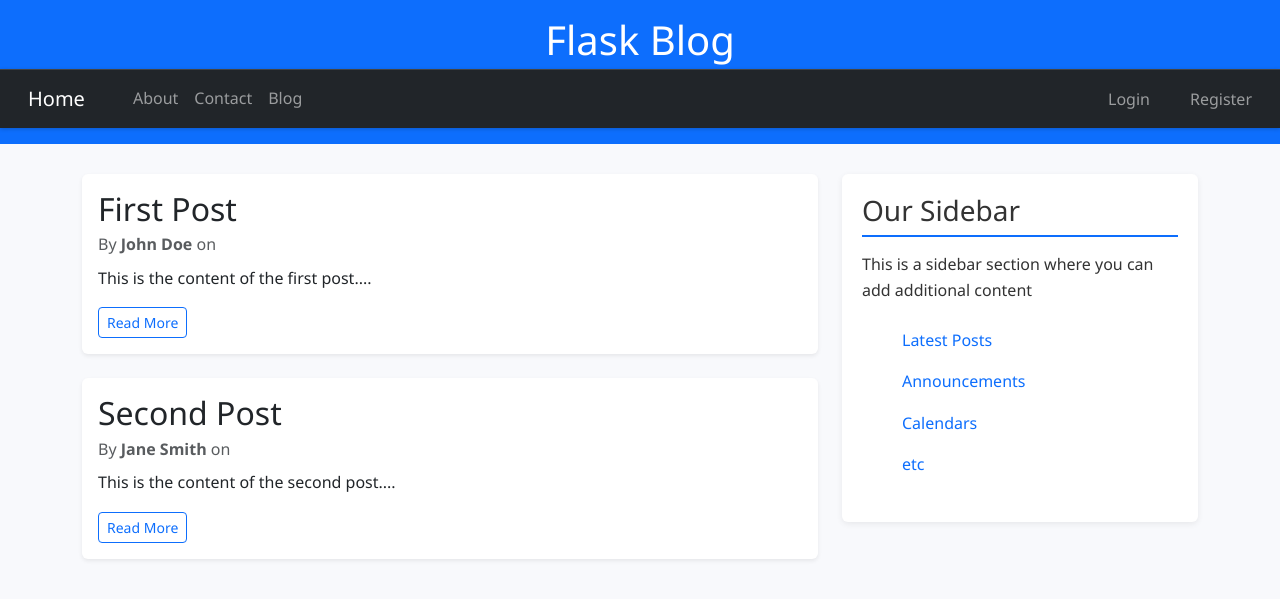
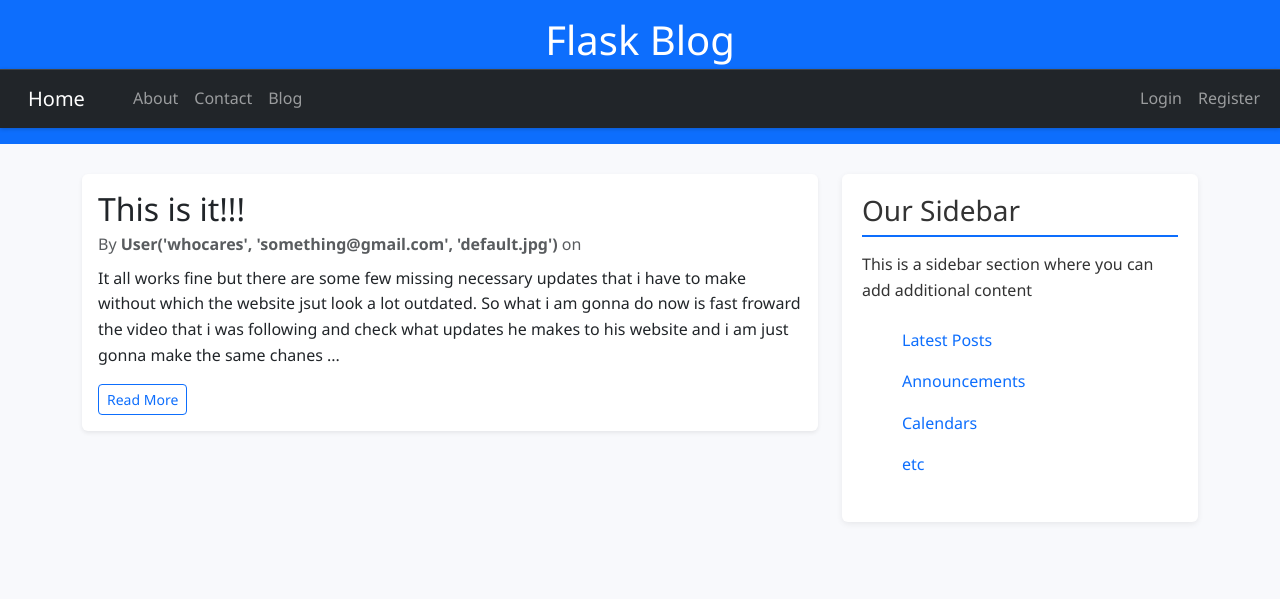
Before and after one commit to lostcoin-afk/BlogPost_Flask, a Flask app: page / in a window 1280 px wide. Shown: the top 599 px of the page. Run offline with Flask 3, Linux system fonts and the light colour scheme; data comes from the database, SQL or seed files in the repository; both versions use the stored data as it was after the commit.

Commit message:
Adding Deleting LogOnOut Account PostVisibility Done

```diff
--- a/flaskBlogs/models.py
+++ b/flaskBlogs/models.py
@@ -1,7 +1,8 @@
 from flaskBlogs import db
 from datetime import datetime
+from flask_login import UserMixin
 
-class User(db.Model):
+class User(db.Model, UserMixin):
     __tablename__ = 'users'  # Explicitly set the table name
     id = db.Column(db.Integer,unique=True, primary_key=True)
     name= db.Column(db.String(100), nullable=False)
@@ -15,12 +16,13 @@ class User(db.Model):
         return f"User('{self.username}', '{self.email}', '{self.image_file}')"
 
 
-class Post(db.Model):
+class Post(db.Model, UserMixin):
     __tablename__ = 'posts'  # Explicitly set the table name
     id = db.Column(db.Integer, unique=True, primary_key=True)
     title = db.Column(db.String(100), nullable=False)
     content = db.Column(db.Text, nullable=False)
     date_posted = db.Column(db.DateTime, default=datetime.utcnow)
+    is_public = db.Column(db.Boolean, default=True, nullable=False)
     user_id = db.Column(db.Integer, db.ForeignKey('users.id'), nullable=False)
 
     def __repr__(self):
--- a/flaskBlogs/routes.py
+++ b/flaskBlogs/routes.py
@@ -2,6 +2,8 @@ from flaskBlogs import app, db
 from flaskBlogs.forms import RegistrationForm, LoginForm
 from flask import render_template, redirect, url_for, flash, request
 from flaskBlogs.models import User, Post, Comment
+from werkzeug.security import generate_password_hash, check_password_hash
+from flask_login import login_user, current_user, login_required, logout_user
 
 posts = [
     {
@@ -21,28 +23,73 @@ posts = [
 @app.route('/')
 @app.route('/home')
 def home():
+    posts = Post.query.filter_by(is_public = True).order_by(Post.date_posted.desc()).all()
     return render_template('home.html', posts=posts)
 
 @app.route('/about')
 def about():
     return render_template('about.html', title='About Page')
 
-@app.route('/post')
-def post():
-    return render_template('post.html', title='Post Page', posts=posts)
+@app.route('/post/<int:post_id>')
+def post(post_id):
+    # Fetch the post by ID from the database
+    post = Post.query.get_or_404(post_id)
+    return render_template('post.html', title='Post Page', post=post, hide_sidebar=True)
 
 @app.route('/login', methods=['GET', 'POST'])
 def login():
     form = LoginForm()
     if request.method == 'POST':
         if form.validate_on_submit():
-            # Here you would typically check the user's credentials and data and the home will be replaced with users data.
-            # For now, we just redirect to the home page
-            return redirect(url_for('home'))
+            user = User.query.filter_by(email=form.email.data).first()
+            if user and check_password_hash(user.password, form.password.data):
+                login_user(user)  # This logs the user in and sets current_user
+                flash(f'Login successful for: {user.username}', category='success')
+                return redirect(url_for('account'))  # No need to pass user/posts here
+            else:
+                flash('Login Unsuccessful. Please check your email and password.', category='danger')
     return render_template('login.html', title='Login Page', form=form, hide_sidebar=True)
 
-@app.route('/register', methods=['GET', 'POST'])
-def register():
+@app.route('/account')
+@login_required
+def account():
+    user = current_user
+    posts = Post.query.filter_by(author=user).order_by(Post.date_posted.desc()).all()
+    return render_template('user.html', title='Account Page', user=user, posts=posts, hide_sidebar=True)
+
+@app.route('/add_post', methods=['GET', 'POST'])
+@login_required
+def add_post():
+    title = request.form.get('title')
+    content = request.form.get('content')
+    is_public = True if request.form.get('is_public') else False
+    if(title and content):
+        post = Post(title=title,content=content,author=current_user,is_public=is_public)
+        db.session.add(post)
+        db.session.commit()
+        flash('Post created successfully!', category='success')
+        return redirect(url_for('account'))
+    return render_template('add_post.html', title='Add Post', hide_sidebar=True)
+
+@app.route('/delete_post/<int:post_id>', methods=['POST','GET'])
+@login_required
+def delete_post(post_id):
+    post = Post.query.get_or_404(post_id)
+    if post.author != current_user:
+        flash('You are not authorized to delete this post.', 'danger')
+        return redirect(url_for('account'))
+    db.session.delete(post)
+    db.session.commit()
+    flash('Post deleted successfully!', 'success')
+    return redirect(url_for('account'))
+
+
+@app.route('/logout')
+@login_required
+def logout():
+    logout_user()  # This clears the session and logs the user out
+    flash('You have been logged out.', 'info')
+    return redirect(url_for('home'))
 
     # @@@@@@@@@@@@@@@@@@@@----------Concepts on Flask-WTF Forms------------@@@@@@@@@@@@@@@@@@@@@@@@@@@@
     #Registration Form is an instance of Flask Form Class it automatically handles the CSRF token and form validation
@@ -54,11 +101,13 @@ def register():
     #So, you don't need to pass the form data explicitly to the template.
     #The form data is automatically available in the form object.
 
+@app.route('/register', methods=['GET', 'POST'])
+def register():
     form = RegistrationForm()
     if request.method == 'POST':
         if form.validate_on_submit():
-
-            db.session.add(User(username=form.username.data, email=form.email.data, password=form.password.data))
+            hashed_password = generate_password_hash(form.password.data, method='pbkdf2:sha256')
+            db.session.add(User(name=form.name.data ,username=form.username.data, email=form.email.data, password=hashed_password))
             db.session.commit()
 
             flash('Registration successful for: ' + form.username.data, category='success')
--- a/flaskBlogs/templates/base.html
+++ b/flaskBlogs/templates/base.html
@@ -38,12 +38,22 @@
 
                         <!-- Right-side login/register buttons -->
                         <ul class="navbar-nav">
-                        <li class="nav-item">
-                            <a class="nav-link btn  me-2 px-3" href="/login">Login</a>
-                        </li>
-                        <li class="nav-item">
-                            <a class="nav-link btn me-2 px-3" href="/register">Register</a>
-                        </li>
+                            {% if current_user.is_authenticated %}
+                                <li class="nav-item">
+                                    <a class="nav-link" href="{{ url_for('account') }}">{{ current_user.username }}</a>
+                                </li>
+                                <li class="nav-item">
+                                    <a class="nav-link" href="{{ url_for('logout') }}">Logout</a>
+                                </li>
+                            {% else %}
+                                <li class="nav-item">
+                                    <a class="nav-link" href="{{ url_for('login') }}">Login</a>
+                                </li>
+                                <li class="nav-item">
+                                    <a class="nav-link" href="{{ url_for('register') }}">Register</a>
+                                </li>
+                            {% endif %}
+
                         </ul>
                     </div>
                     </div>
@@ -81,4 +91,5 @@
             {% endif %}
         </div>
     </main>
+<script src="https://cdn.jsdelivr.net/npm/bootstrap@5.3.7/dist/js/bootstrap.bundle.min.js" integrity="sha384-ndDqU0Gzau9qJ1lfW4pNLlhNTkCfHzAVBReH9diLvGRem5+R9g2FzA8ZGN954O5Q" crossorigin="anonymous"></script>
 </body>
--- a/flaskBlogs/templates/home.html
+++ b/flaskBlogs/templates/home.html
@@ -15,7 +15,7 @@
         <p class="card-text">
           {{ post.content[:300] }}...
         </p>
-        <a href="/post" class="btn btn-sm btn-outline-primary">Read More</a>
+        <a href="{{ url_for('post', post_id=post.id) }}" class="btn btn-sm btn-outline-primary">Read More</a>
       </div>
     </article>
   {% endfor %}
--- a/run.py
+++ b/run.py
@@ -11,6 +11,8 @@ if( __name__ == '__main__'):
             db.create_all()
             print("Database Created Successfully.")
     app.run(debug=True)
+
+
 #@@@@@@@@@@@@@@@@@@@@@@@@@@@@@@@@@@@@Implement after Database is ready@@@@@@@@@@@@@@@@@@@@@@@@@@@@@@@@@@@@
 # @app.route('/post/<int:post_id>')
 # def post(post_id):
```
Also changed, not shown: flaskBlogs/__init__.py (+14 -0 lines), flaskBlogs/templates/user.html (added, +53 -0 lines), instance/site.db, site.db (added).
